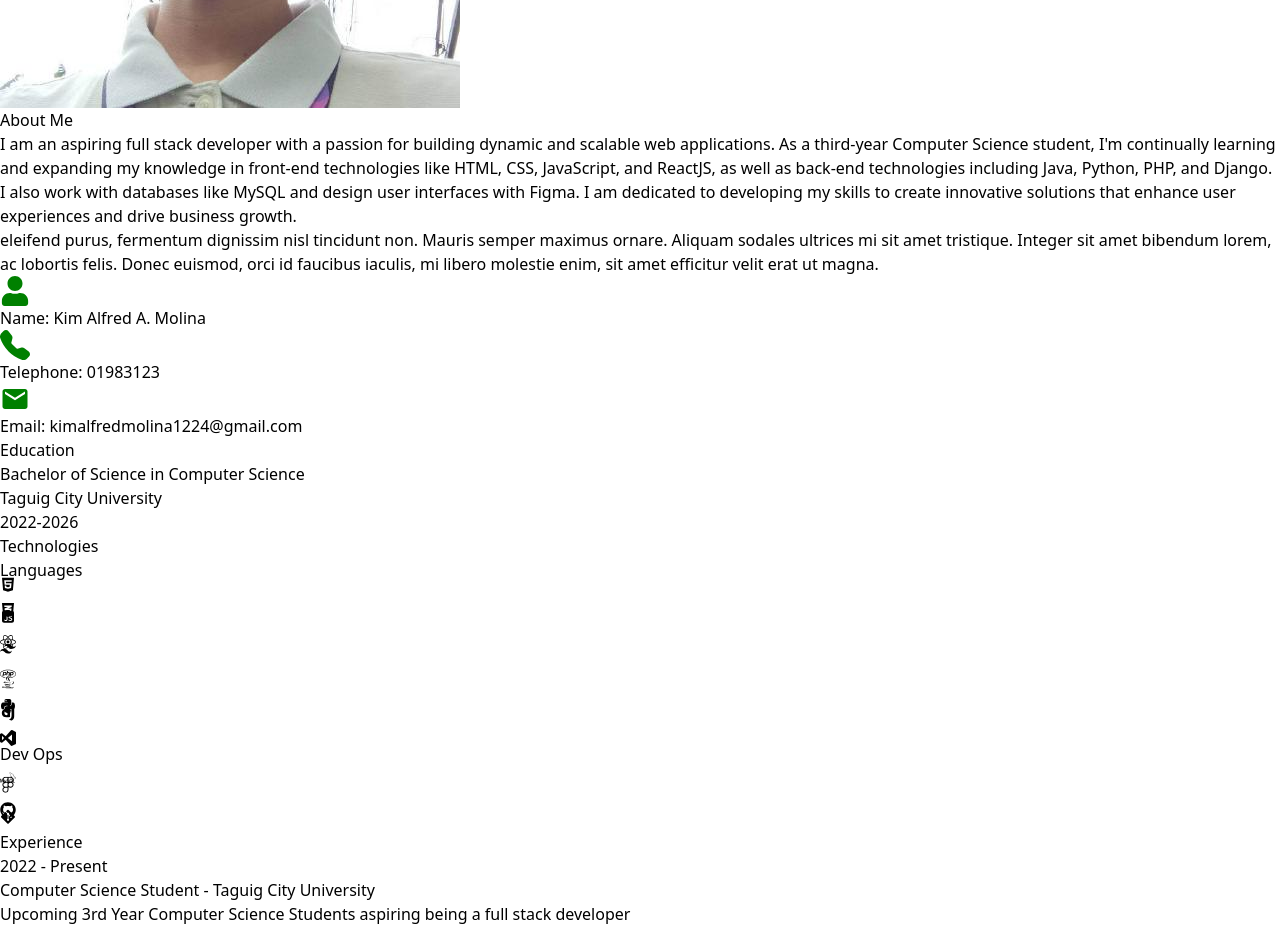
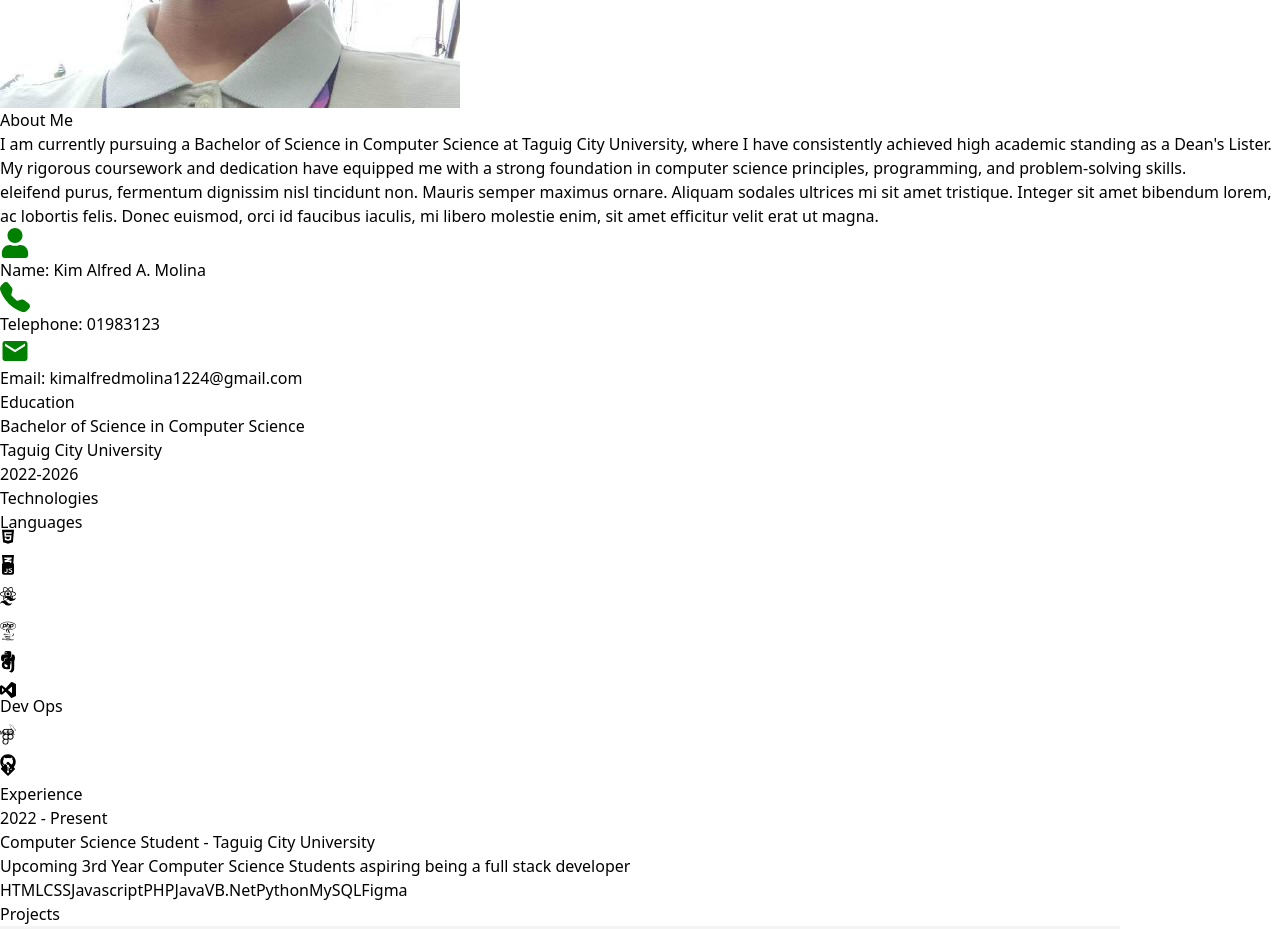
Before and after one commit to kimalfredmolina/KimAlfred-Portfolio, a React (Vite) app: page / in a window 1280 px wide. Shown: the part 1600-2529 px from the top of the page. Built offline with nearby package versions, Linux system fonts and the light colour scheme.

Commit message:
Added Description

```diff
--- a/src/components/About.jsx
+++ b/src/components/About.jsx
@@ -35,9 +35,9 @@ const About = () => {
             initial={{ opacity: 0, x: 100}}
             transition={{ duration: 1}}
             className="mt-4 text-white font-normal">
-                I am an aspiring full stack developer with a passion for building dynamic and scalable web applications. As a third-year Computer Science student, I'm continually learning and expanding my knowledge in front-end technologies like HTML, CSS, JavaScript, and ReactJS,
-                as well as back-end technologies including Java, Python, PHP, and Django. I also work with databases like MySQL and design user interfaces with Figma. I am dedicated to developing my
-                skills to create innovative solutions that enhance user experiences and drive business growth.
+                I am currently pursuing a Bachelor of Science in Computer Science at Taguig City University,
+                where I have consistently achieved high academic standing as a Dean's Lister. My rigorous coursework and dedication have
+                equipped me with a strong foundation in computer science principles, programming, and problem-solving skills.
             </motion.p>
 
             <motion.p
```
